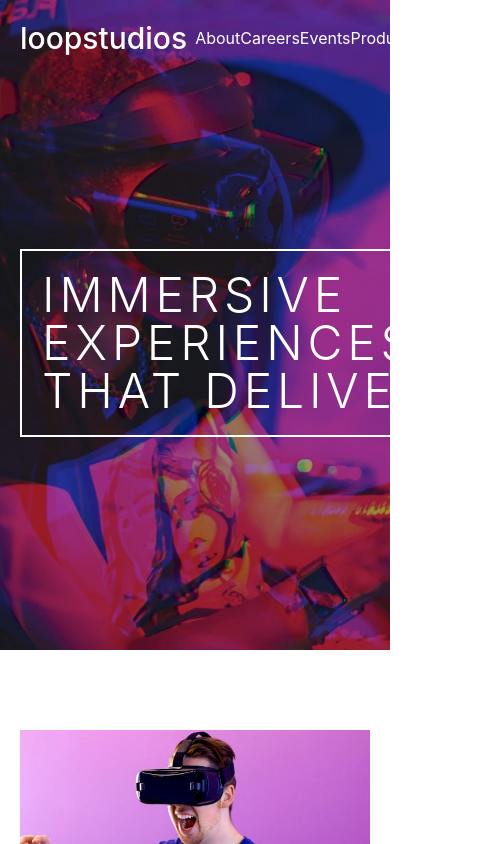
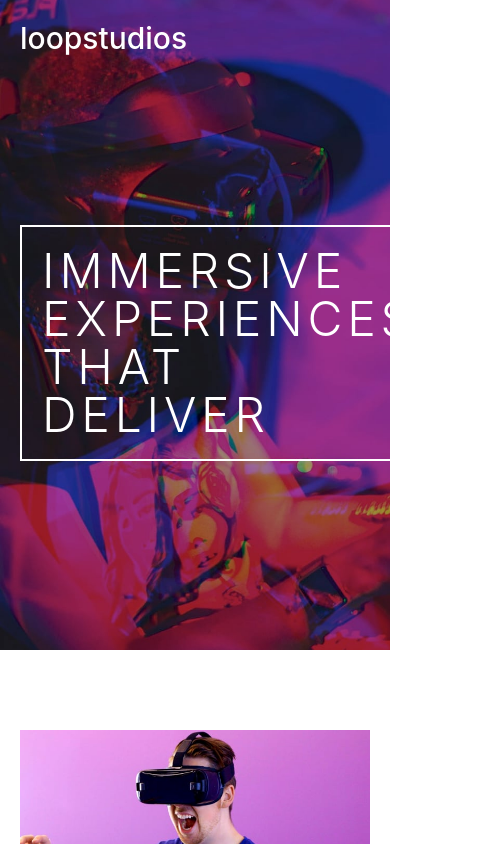
Before and after one commit to JoshuaM04/LoopStudios-Landing-Page, a React (Vite) app: page / in a window 390 px wide. Shown: the top 844 px of the page, 478 px wide, since content can reach past the window. Built offline with nearby package versions, Linux system fonts and the light colour scheme.

Commit message:
Added back the width to the h1 element within the header when the webpage is displayed on larger resolutions and added 'max-md:hidden' to the new menu that is displayed on larger resolutions to resolve the conflict of it showing on mobile resolutions.

```diff
--- a/src/components/Header.tsx
+++ b/src/components/Header.tsx
@@ -41,7 +41,7 @@ export function MobileHeader() {
                     <img src={hamburgerIcon} className="pointer-events-none" aria-hidden="true" />
                 </button>
 
-                <section className="text-white sm:hidden md:inline-flex gap-10">
+                <section className="text-white max-md:hidden md:inline-flex gap-10">
                     <a href="#" className="transition delay-50 duration-150 ease-in-out hover:scale-120 hover:border-b active:scale-120 active:border-b">About</a>
                     <a href="#" className="transition delay-50 duration-150 ease-in-out hover:scale-120 hover:border-b active:scale-120 active:border-b">Careers</a>
                     <a href="#" className="transition delay-50 duration-150 ease-in-out hover:scale-120 hover:border-b active:scale-120 active:border-b">Events</a>
@@ -50,7 +50,7 @@ export function MobileHeader() {
                 </section>
             </section>
 
-            <h1 className="[ self-start ] [ uppercase text-5xl md:text-7xl text-left text-white tracking-widest font-light ] [ p-5 ] [ border-2 border-white ] [ min-h-[85px] ] animate-fade-in-textBox" hidden={isHeaderHidden} aria-hidden={isHeaderHidden}>
+            <h1 className="[ self-start ] [ uppercase text-5xl md:text-7xl text-left text-white tracking-widest font-light ] [ p-5 ] [ border-2 border-white ] [ min-h-[85px] md:w-[600px] ] animate-fade-in-textBox" hidden={isHeaderHidden} aria-hidden={isHeaderHidden}>
                 {heading}
             </h1>
 
```
